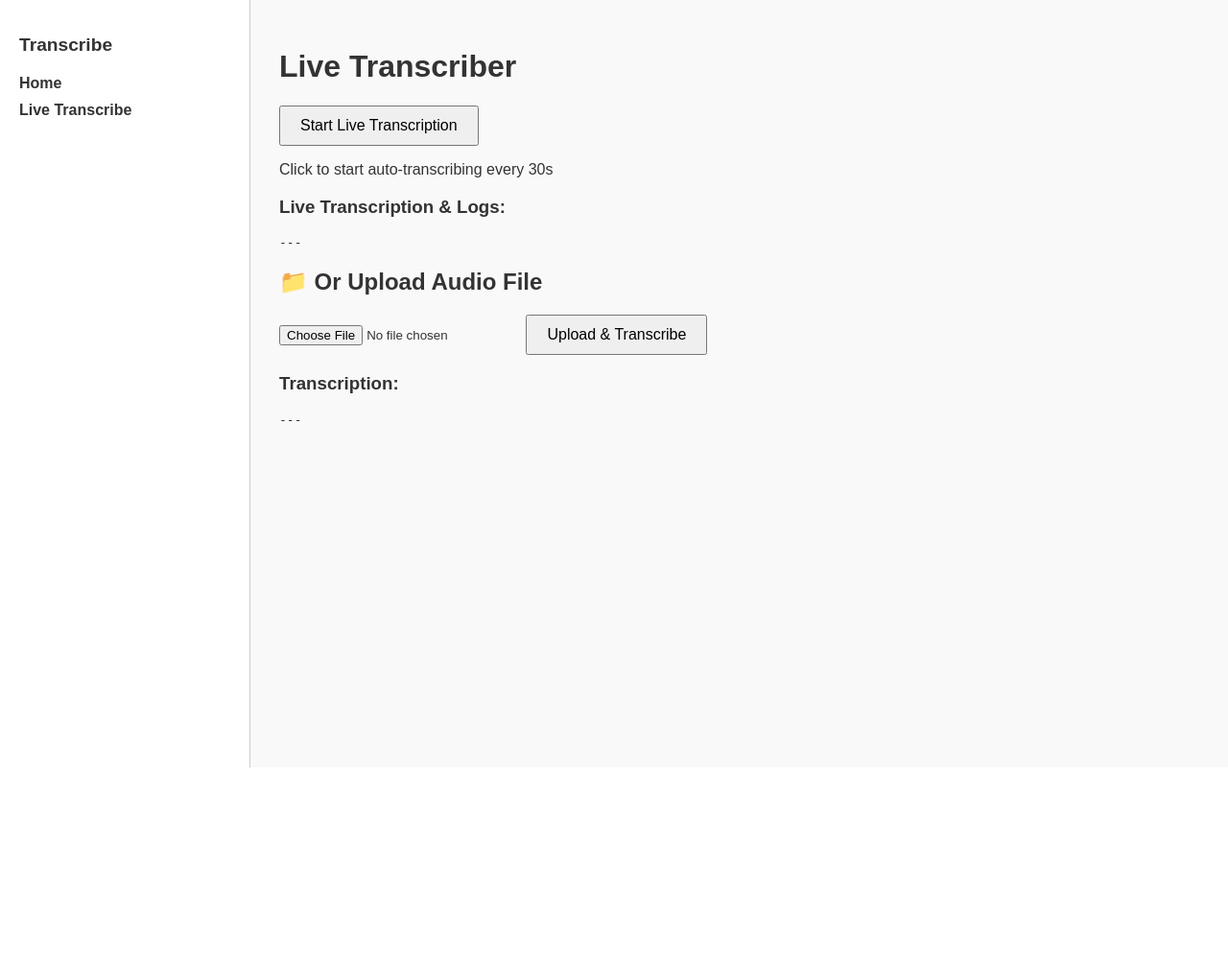
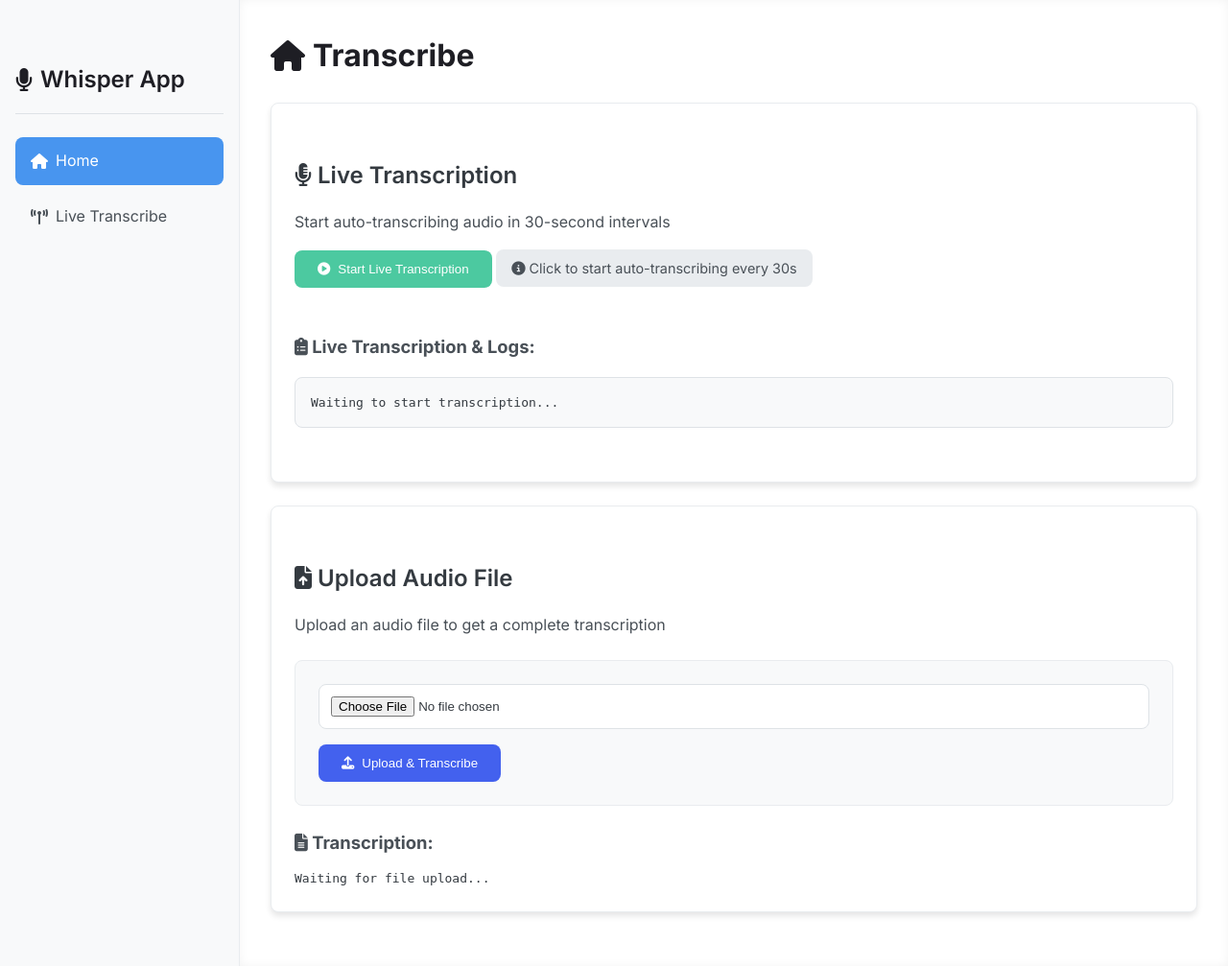
Before and after one commit to Iguanya/transcribe, a Flask app: page / in a window 1280 px wide. Shown: the whole page at 96% size. Before the commit the page ends 800 px from the top, so only its background shows below. Run offline with Flask 3, Linux system fonts and the light colour scheme; parts of the project's set-up code (start-up, migrations or seed data) failed here and were passed over.

Commit message:
styled ui

```diff
--- a/static/style.css
+++ b/static/style.css
@@ -1,53 +1,263 @@
-body {
-    font-family: Arial, sans-serif;
-    margin: 0;
-    background-color: #f9f9f9;
-    color: #333;
+/* Modern Variables */
+:root {
+  --primary: #4361ee;
+  --primary-light: #4895ef;
+  --secondary: #3f37c9;
+  --accent: #560bad;
+  --dark: #1e1e24;
+  --light: #f8f9fa;
+  --success: #4cc9a0;
+  --warning: #f7b801;
+  --danger: #e63946;
+  --gray-100: #f8f9fa;
+  --gray-200: #e9ecef;
+  --gray-300: #dee2e6;
+  --gray-400: #ced4da;
+  --gray-500: #adb5bd;
+  --gray-600: #6c757d;
+  --gray-700: #495057;
+  --gray-800: #343a40;
+  --gray-900: #212529;
+  --shadow: 0 4px 6px rgba(0, 0, 0, 0.1);
+  --radius: 8px;
+  --transition: all 0.3s ease;
 }
 
-.container {
-    display: flex;
-    min-height: 100vh;
+/* Reset & Base Styles */
+* {
+  margin: 0;
+  padding: 0;
+  box-sizing: border-box;
 }
 
+body {
+  font-family: 'Inter', -apple-system, BlinkMacSystemFont, 'Segoe UI', Roboto, Oxygen, Ubuntu, Cantarell, sans-serif;
+  color: var(--gray-800);
+  background-color: var(--gray-100);
+  line-height: 1.6;
+}
+
+/* Layout */
+.container {
+  display: flex;
+  min-height: 100vh;
+}
+
+/* Sidebar */
+/* Sidebar */
 .sidebar {
-    background-color: #ffffff;
-    border-right: 1px solid #ccc;
-    padding: 20px;
-    width: 220px;
+  width: 250px;
+  background: var(--light);
+  color: var(--dark);
+  padding: 2rem 1rem;
+  transition: var(--transition);
+  border-right: 1px solid var(--gray-200);
 }
 
 .sidebar h2 {
-    font-size: 1.2em;
-    margin-bottom: 20px;
+  padding-bottom: 1rem;
+  margin-bottom: 1.5rem;
+  border-bottom: 1px solid var(--gray-300);
+  font-size: 1.5rem;
+  color: var(--dark);
+  display: flex;
+  align-items: center;
+  gap: 0.5rem;
 }
 
 .sidebar ul {
-    list-style: none;
-    padding: 0;
+  list-style: none;
 }
 
 .sidebar li {
-    margin-bottom: 10px;
+  margin-bottom: 0.5rem;
 }
 
 .sidebar a {
-    text-decoration: none;
-    color: #333;
-    font-weight: bold;
+  display: block;
+  color: var(--gray-700);
+  text-decoration: none;
+  padding: 0.75rem 1rem;
+  border-radius: var(--radius);
+  transition: var(--transition);
+  display: flex;
+  align-items: center;
+  gap: 0.5rem;
 }
 
-.sidebar a:hover {
-    text-decoration: underline;
+.sidebar a:hover,
+.sidebar a.active {
+  background: var(--primary-light);
+  color: white;
 }
 
+
+/* Main Content */
 .content {
-    flex-grow: 1;
-    padding: 30px;
+  flex: 1;
+  padding: 2rem;
+  background: white;
+  box-shadow: inset 0px 0px 10px rgba(0, 0, 0, 0.05);
+  overflow-y: auto;
 }
 
+h1 {
+  color: var(--dark);
+  margin-bottom: 1.5rem;
+  font-size: 2rem;
+  font-weight: 700;
+  display: flex;
+  align-items: center;
+  gap: 0.5rem;
+}
+
+h2 {
+  margin: 2rem 0 1rem;
+  color: var(--gray-800);
+  font-weight: 600;
+}
+
+h3 {
+  margin: 1.5rem 0 0.75rem;
+  color: var(--gray-700);
+  font-size: 1.15rem;
+}
+
+p {
+  margin-bottom: 1rem;
+  color: var(--gray-700);
+}
+
+/* Buttons */
 button {
-    padding: 10px 20px;
-    font-size: 16px;
-    cursor: pointer;
+  background: var(--primary);
+  color: white;
+  border: none;
+  padding: 0.75rem 1.5rem;
+  border-radius: var(--radius);
+  cursor: pointer;
+  font-weight: 500;
+  display: inline-flex;
+  align-items: center;
+  gap: 0.5rem;
+  transition: var(--transition);
 }
+
+button:hover {
+  background: var(--primary-light);
+  transform: translateY(-2px);
+  box-shadow: var(--shadow);
+}
+
+button:active {
+  transform: translateY(0);
+}
+
+button:disabled {
+  background: var(--gray-400);
+  cursor: not-allowed;
+  transform: none;
+  box-shadow: none;
+}
+
+#recordBtn {
+  background: var(--success);
+  margin-bottom: 1rem;
+}
+
+#recordBtn:hover {
+  background: #3db890;
+}
+
+#recordBtn.recording {
+  background: var(--danger);
+}
+
+#recordBtn.recording:hover {
+  background: #d62b39;
+}
+
+#stopBtn {
+  background: var(--danger);
+}
+
+#stopBtn:hover:not(:disabled) {
+  background: #d62b39;
+}
+
+.button-group {
+  display: flex;
+  gap: 1rem;
+  margin-bottom: 1.5rem;
+}
+
+/* Forms */
+form {
+  margin: 1.5rem 0;
+  padding: 1.5rem;
+  background: var(--gray-100);
+  border-radius: var(--radius);
+  border: 1px solid var(--gray-200);
+}
+
+input[type="file"] {
+  display: block;
+  width: 100%;
+  padding: 0.75rem;
+  margin-bottom: 1rem;
+  background: white;
+  border: 1px solid var(--gray-300);
+  border-radius: var(--radius);
+}
+
+/* Transcript Container */
+pre#transcription {
+  background: var(--gray-100);
+  border: 1px solid var(--gray-300);
+  border-radius: var(--radius);
+  padding: 1rem;
+  margin: 1rem 0 2rem;
+  font-family: monospace;
+  line-height: 1.5;
+  max-height: 300px;
+  overflow-y: auto;
+  white-space: pre-wrap;
+  word-break: break-word;
+}
+
+/* Status display */
+#status {
+  display: inline-block;
+  padding: 0.5rem 1rem;
+  background: var(--gray-200);
+  border-radius: var(--radius);
+  margin-bottom: 1.5rem;
+  font-size: 0.9rem;
+  color: var(--gray-700);
+}
+
+/* Card Layout */
+.card {
+  background: white;
+  border-radius: var(--radius);
+  box-shadow: var(--shadow);
+  padding: 1.5rem;
+  margin-bottom: 1.5rem;
+  border: 1px solid var(--gray-200);
+}
+
+/* Responsive Design */
+@media (max-width: 768px) {
+  .container {
+    flex-direction: column;
+  }
+
+  .sidebar {
+    width: 100%;
+    padding: 1rem;
+  }
+
+  .content {
+    padding: 1rem;
+  }
+}
--- a/templates/base.html
+++ b/templates/base.html
@@ -1,8 +1,14 @@
+
 <!DOCTYPE html>
 <html lang="en">
 <head>
     <meta charset="UTF-8">
-    <title>{{ title or "Whisper App" }}</title>
+    <meta name="viewport" content="width=device-width, initial-scale=1.0">
+    <title>{{ title or "Whisper Transcriber" }}</title>
+    <link rel="stylesheet" href="https://cdnjs.cloudflare.com/ajax/libs/font-awesome/6.4.0/css/all.min.css">
+    <link rel="preconnect" href="https://fonts.googleapis.com">
+    <link rel="preconnect" href="https://fonts.gstatic.com" crossorigin>
+    <link href="https://fonts.googleapis.com/css2?family=Inter:wght@400;500;600;700&display=swap" rel="stylesheet">
     <link rel="stylesheet" href="/static/style.css">
 </head>
 <body>
--- a/templates/index.html
+++ b/templates/index.html
@@ -1,20 +1,28 @@
 {% extends 'base.html' %}
 
 {% block content %}
-<h1>Live Transcriber</h1>
+<h1><i class="fas fa-home"></i> Transcribe</h1>
 
-<button id="recordBtn">Start Live Transcription</button>
-<p id="status">Click to start auto-transcribing every 30s</p>
+<div class="card">
+    <h2><i class="fas fa-microphone-alt"></i> Live Transcription</h2>
+    <p>Start auto-transcribing audio in 30-second intervals</p>
+    <button id="recordBtn"><i class="fas fa-play-circle"></i> Start Live Transcription</button>
+    <p id="status"><i class="fas fa-info-circle"></i> Click to start auto-transcribing every 30s</p>
 
-<h3>Live Transcription & Logs:</h3>
-<pre id="transcription" style="max-height: 300px; overflow-y: auto;">---</pre>
+    <h3><i class="fas fa-clipboard-list"></i> Live Transcription & Logs:</h3>
+    <pre id="transcription">Waiting to start transcription...</pre>
+</div>
 
-<h2>📁 Or Upload Audio File</h2>
-<form id="uploadForm">
-    <input type="file" name="audio_data" accept="audio/*" required />
-    <button type="submit">Upload & Transcribe</button>
-</form>
+<div class="card">
+    <h2><i class="fas fa-file-upload"></i> Upload Audio File</h2>
+    <p>Upload an audio file to get a complete transcription</p>
+    <form id="uploadForm">
+        <input type="file" name="audio_data" accept="audio/*" required />
+        <button type="submit"><i class="fas fa-upload"></i> Upload & Transcribe</button>
+    </form>
+    <h3><i class="fas fa-file-alt"></i> Transcription:</h3>
+    <pre id="fileTranscription">Waiting for file upload...</pre>
+</div>
 
-<h3>Transcription:</h3>
-<pre id="transcription">---</pre>
+<script src="/static/script.js"></script>
 {% endblock %}
--- a/templates/sidebar.html
+++ b/templates/sidebar.html
@@ -1,7 +1,10 @@
+
+
+
 <nav class="sidebar">
-    <h2>Transcribe</h2>
+    <h2><i class="fas fa-microphone"></i> Whisper App</h2>
     <ul>
-        <li><a href="/"> Home</a></li>
-        <li><a href="/live">Live Transcribe</a></li>
+        <li><a href="/" {% if request.path == '/' %}class="active"{% endif %}><i class="fas fa-home"></i> Home</a></li>
+        <li><a href="/live" {% if request.path == '/live' %}class="active"{% endif %}><i class="fas fa-broadcast-tower"></i> Live Transcribe</a></li>
     </ul>
 </nav>
```
Also changed, not shown: templates/stream.html (+18 -8 lines).
